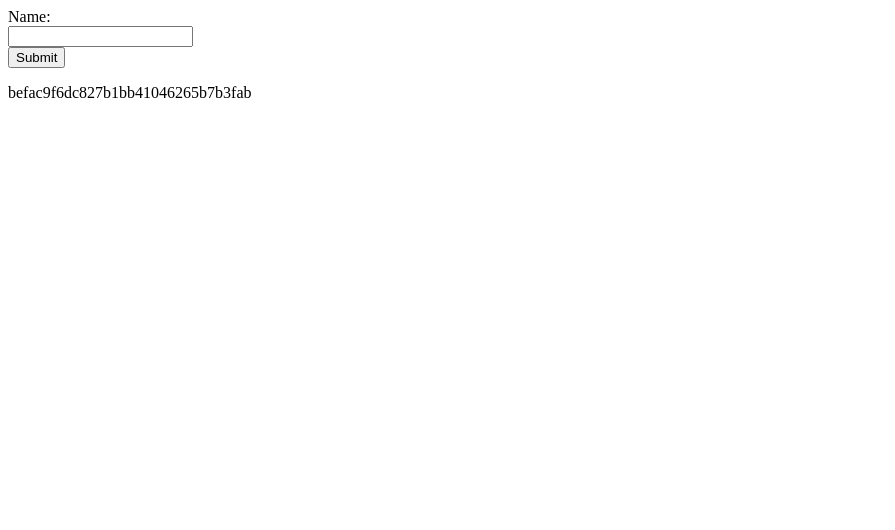
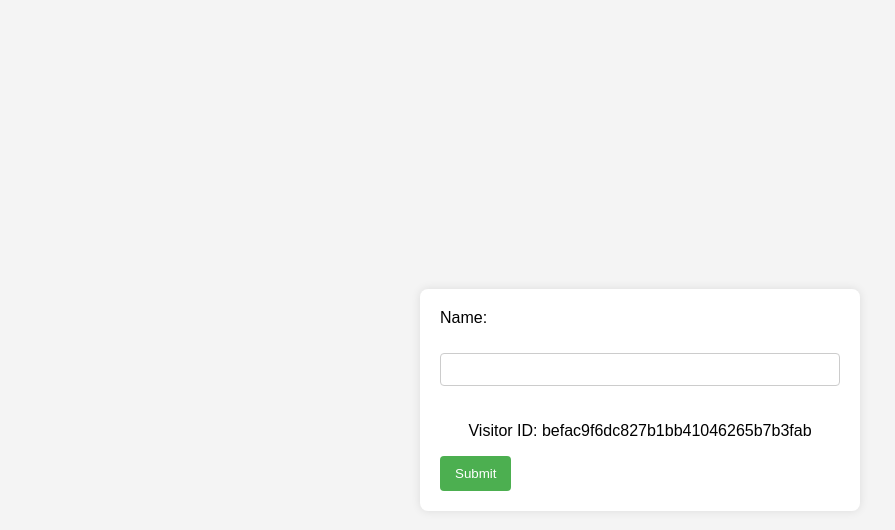
Before and after one commit to kcoderhtml/ddg-vcf, a website: page dist/index.html in a window 1280 px wide. Shown: the whole page, without its empty margins (0-895 px from the left). Drawn offline with Linux system fonts and the light colour scheme; no server answers.

Commit message:
feat: Update visitor ID display and add styling to form

```diff
--- a/dist/index.html
+++ b/dist/index.html
@@ -17,7 +17,7 @@
         // create function to handle displaying the id
         function fillForm(id) {
             visitorId = id;
-            document.getElementById("visitorId").innerHTML = visitorId;
+            document.getElementById("visitorId").innerHTML = "Visitor ID: " + visitorId;
             document.getElementById("visitor_id").value = visitorId;
             // get the ip address
             fetch('https://api.ipify.org?format=json')
@@ -27,6 +27,58 @@
                 });
         }
     </script>
+    <style>
+        body {
+            font-family: 'Arial', sans-serif;
+            background-color: #f4f4f4;
+            margin: 0;
+            display: flex;
+            justify-content: center;
+            align-items: center;
+            height: 100vh;
+        }
+
+        form {
+            background-color: #fff;
+            padding: 20px;
+            border-radius: 8px;
+            box-shadow: 0 0 10px rgba(0, 0, 0, 0.1);
+            max-width: 400px;
+            width: 100%;
+        }
+
+        label {
+            display: block;
+            margin-bottom: 8px;
+        }
+
+        input[type="text"] {
+            width: 100%;
+            padding: 8px;
+            margin-bottom: 16px;
+            box-sizing: border-box;
+            border: 1px solid #ccc;
+            border-radius: 4px;
+        }
+
+        input[type="submit"] {
+            background-color: #4caf50;
+            color: #fff;
+            padding: 10px 15px;
+            border: none;
+            border-radius: 4px;
+            cursor: pointer;
+        }
+
+        input[type="submit"]:hover {
+            background-color: #45a049;
+        }
+
+        p#visitorId {
+            text-align: center;
+            margin-top: 20px;
+        }
+    </style>
 </head>
 
 <body>
@@ -39,10 +91,11 @@
         <input type="hidden" id="visitor_id" name="visitor_id" value="" required>
         <!-- hidden ip input-->
         <input type="hidden" id="ip" name="ip" value="" required>
+        <p id="visitorId"></p>
         <input type="submit" value="Submit">
     </form>
     <!-- display the id -->
-    <p id="visitorId"></p>
+
 </body>
 
 </html>
```
